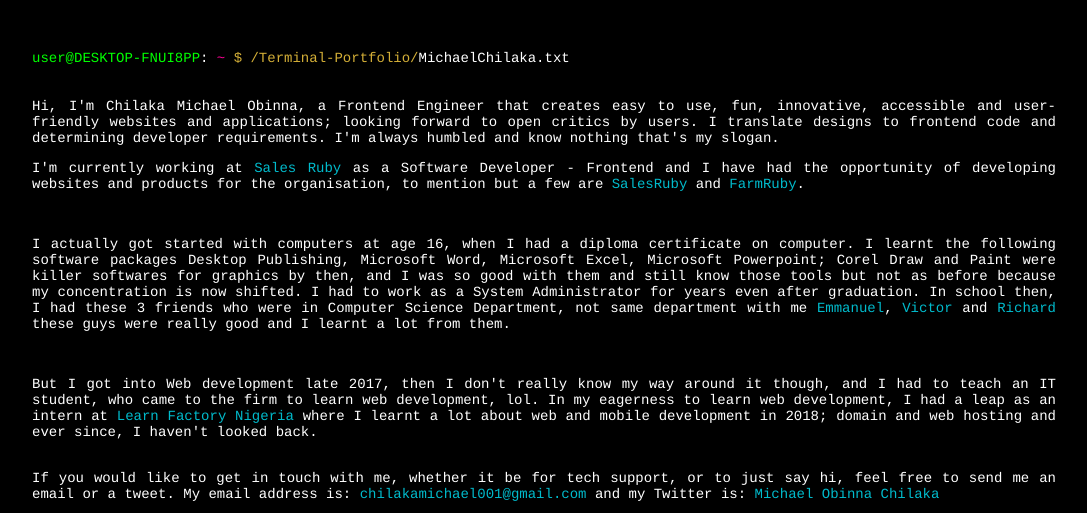
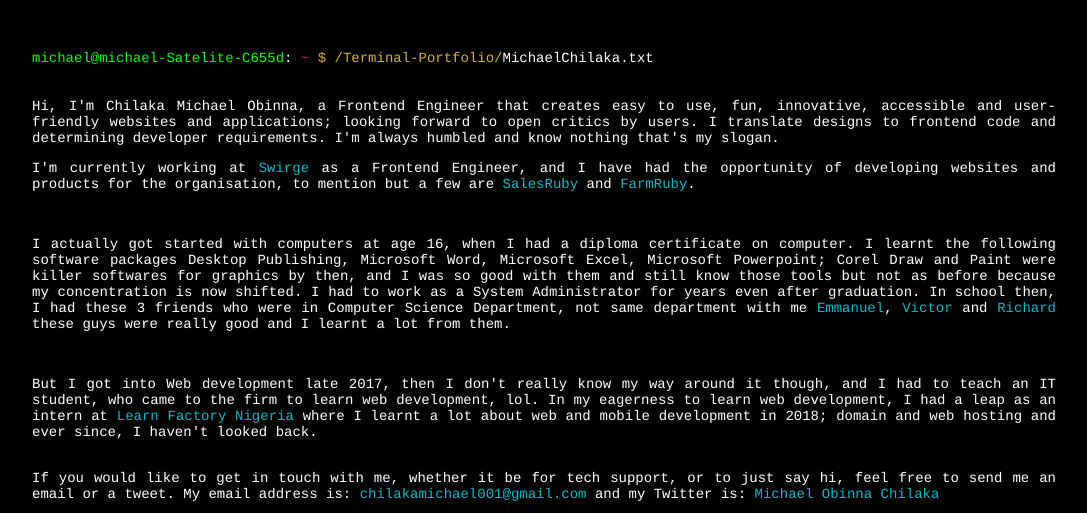
Before and after one commit to siccoo/michaelchilaka, a plain HTML site: page index.html in a window 1280 px wide. Shown: the top 513 px of the page, without its empty margins (96-1183 px from the left). Drawn offline with nearby package versions, Linux system fonts and the light colour scheme; no server answers.

Commit message:
updated index.html

```diff
--- a/index.html
+++ b/index.html
@@ -23,7 +23,7 @@
 </head>
 <body>
     <div id="console">
-        <span id="a">user@DESKTOP-FNUI8PP</span>:
+        <span id="a">michael@michael-Satelite-C655d</span>:
         <span id="b">~</span>
         <span id="c">$ /Terminal-Portfolio/</span>MichaelChilaka.txt
         <br>
@@ -32,7 +32,7 @@
         Hi, I'm Chilaka Michael Obinna,
         a Frontend Engineer that creates easy to use, fun, innovative, accessible and user-friendly websites and applications; looking forward to open critics by users. I translate designs to frontend code and determining developer requirements. I'm always humbled and know nothing that's my slogan.
         <br>
-        <p>I'm currently working at <a href="https://salesruby.com">Sales Ruby</a>  as a Software Developer - Frontend and I have had the opportunity of developing websites and products for the organisation, to mention but a few are  <a href="https://rubystack.io/">SalesRuby</a> and
+        <p>I'm currently working at <a href="https://swirgepay.com">Swirge</a>  as a Frontend Engineer, and I have had the opportunity of developing websites and products for the organisation, to mention but a few are  <a href="https://rubystack.io/">SalesRuby</a> and
         <a href="https://farmruby.com">FarmRuby</a>.</p>
         <br>
         <p>I actually got started with computers at age 16, when I had a diploma certificate on computer. I learnt the following software packages Desktop Publishing, Microsoft Word,
```
